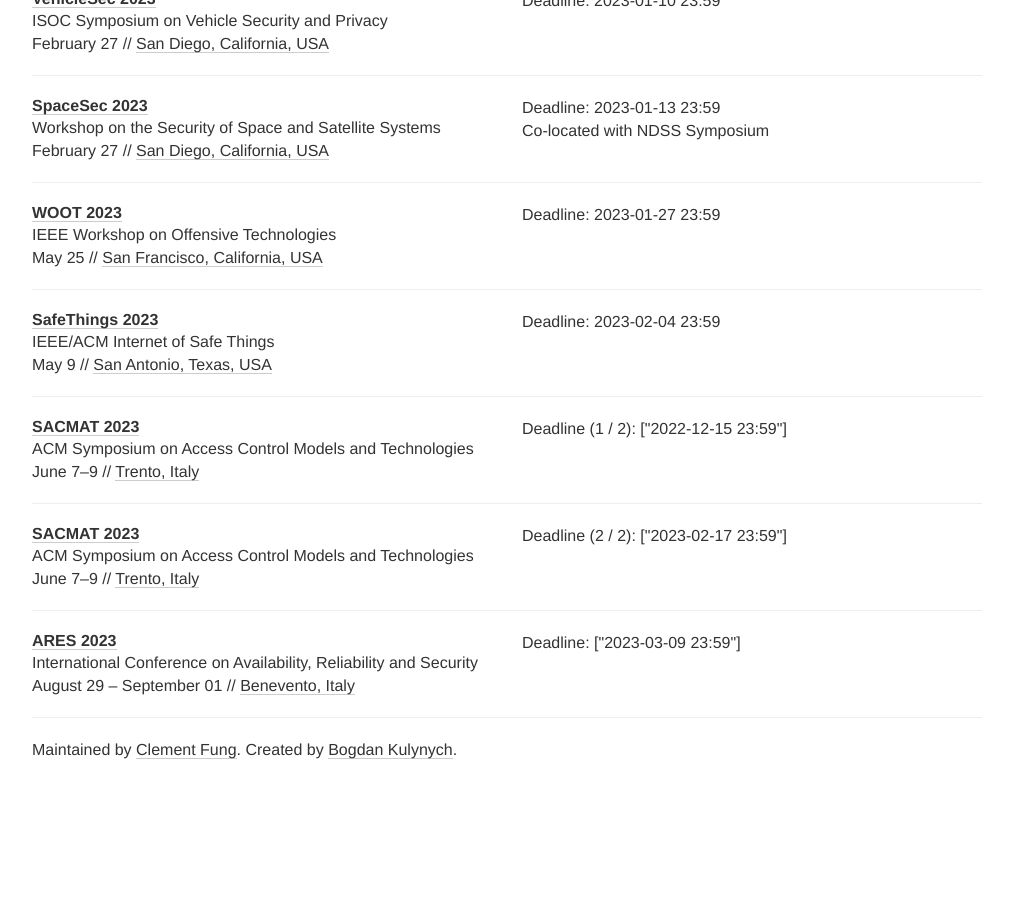
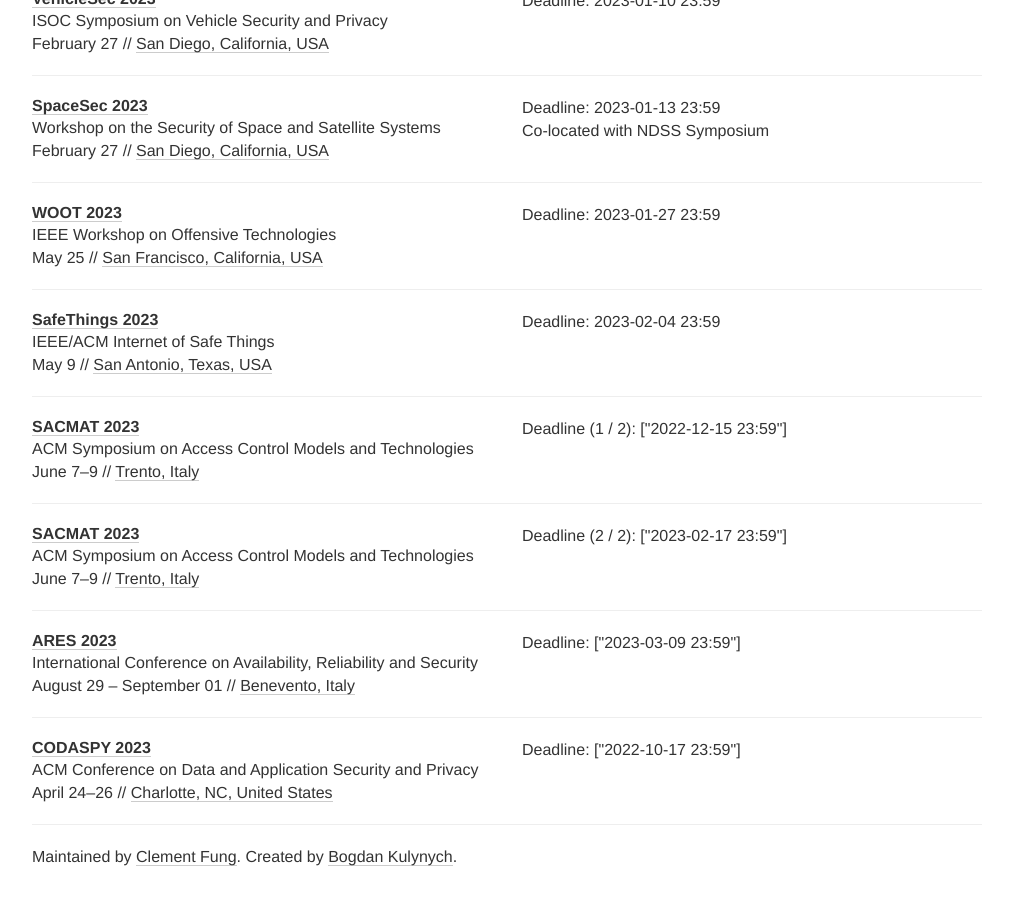
Before and after one commit to sec-deadlines/sec-deadlines.github.io, a Jekyll site: the page built from index.html, in a window 1280 px wide and 900 px high, scrolled down 8174 px. Shown: the whole window, without its empty margins (133-1146 px from the left). Built offline with Jekyll 4.4.1, drawn with Linux system fonts in a browser that asks for light colours; nearby versions of some CDN libraries; comment, search, counter and statistics services are not loaded; before the commit the page ends 8967 px from its top, so only the background shows below that.

Commit message:
Add CODASPY 2023

```diff
--- a/_data/conferences.yml
+++ b/_data/conferences.yml
@@ -561,3 +561,13 @@
   date: August 29 - September 01
   place: Benevento, Italy
   tags: [SEC, CONF, PRIV]
+
+- name: CODASPY
+  description: ACM Conference on Data and Application Security and Privacy
+  year: 2023
+  link: http://www.codaspy.org/2023/
+  deadline:
+    - ["2022-10-17 23:59"]
+  date: April 24-26
+  place: Charlotte, NC, United States
+  tags: [CRYPTO, SEC, CONF, PRIV]
```
